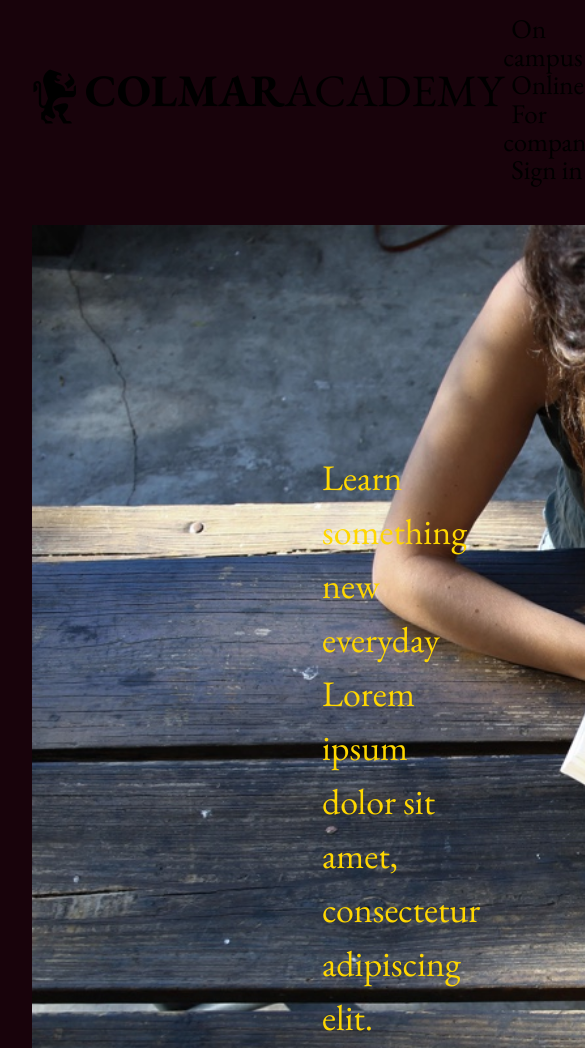
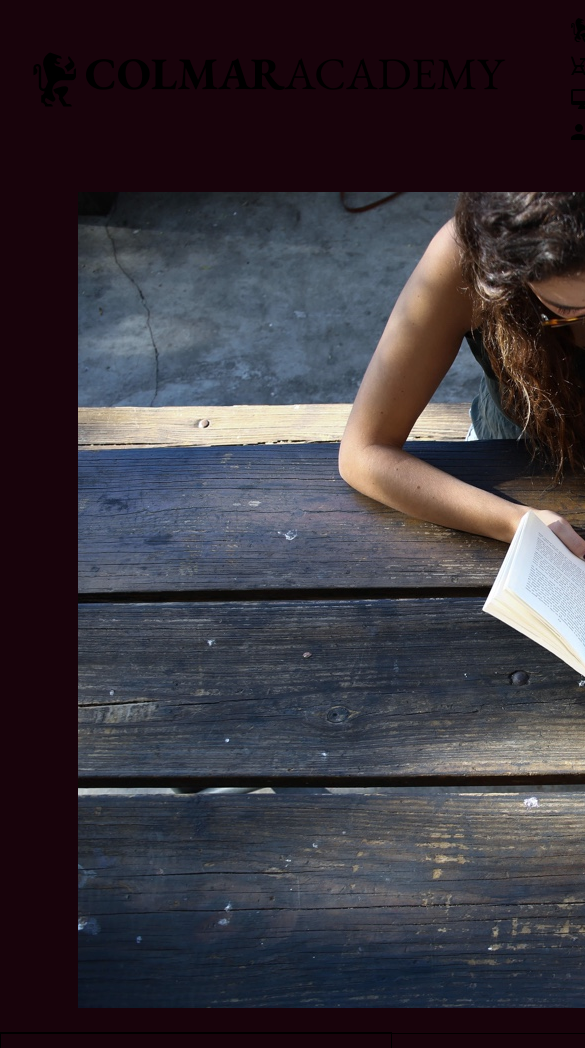
Before and after one commit to Parbles/ColmarAcademy, a plain HTML site: page index.html in a window 390 px wide. Shown: the top 1048 px of the page, 585 px wide, since content can reach past the window. Drawn offline with nearby package versions, Linux system fonts and the light colour scheme.

Commit message:
media queries

```diff
--- a/index.html
+++ b/index.html
@@ -3,8 +3,10 @@
   <head>
     <title>Colmar Academy</title>
 <link rel="stylesheet" href="./reset.css">
+<link rel="stylesheet" href="./style.css">
 <link href="https://fonts.googleapis.com/css?family=EB+Garamond:400,700" rel="stylesheet">
-<link rel="stylesheet" href="./style.css">
+<meta charset="utf-8" />
+<meta name="viewport" content="width=device-width, initial-scale=1.0" />
   </head>
   <body>
 
@@ -15,7 +17,7 @@
     <img src="./Resources/ic-logo.svg" alt="Colmar Academy Logo">
     <span id=academy><span id=colmar>COLMAR</span>ACADEMY</span>
   </div>
-  <nav>
+  <nav class="legend">
     <ul>
       <li><a href="#">On campus</a></li>
       <li><a href="#">Online</a></li>
@@ -23,6 +25,13 @@
       <li><a href="#">Sign in</a></li>
     </ul>
 </nav>
+  <nav class="mobile" role="navigation">
+    <span><a href='#'><img src="./Resources/ic-logo.svg"></a></span>
+    <span><a href='#'><img src="./Resources/ic-on-campus.svg"></a></span>
+    <span><a href='#'><img src="./Resources/ic-online.svg"></a></span>
+    <span><a href='#'><img src="./Resources/ic-login.svg"></a></span>
+  </nav>
+
 </div>
 </header>
 
--- a/style.css
+++ b/style.css
@@ -378,3 +378,42 @@ video {
   justify-content: space-between;
   flex-direction: row;
 }
+
+/*Media*/
+
+@media only screen and (max-width: 1224px) and (min-width: 0) {
+
+  .Header nav .mobile {
+    display: flex;
+    justify-content: space-around;
+    width: 100%;
+  }
+
+  .Header,
+  .legend li a,
+  .Logo,
+  .Learn-Something,
+  .Keep-Practicing,
+  .Footer {
+    display: none;
+  }
+
+  .Container-Banner, .Container, .Learning-Container, .Learning-Info, .Thesis,
+  .class, .flex-content {
+    flex-direction: column;
+    justify-content: center;
+    align-items: center;
+  }
+
+  .class {
+    width: 65%;
+  }
+
+  .Learning-Container {
+    text-align: center;
+  }
+
+  .Container-Banner, .Container, .Sidebar, .flex-content{
+    align-items: center;
+  }
+}
```
